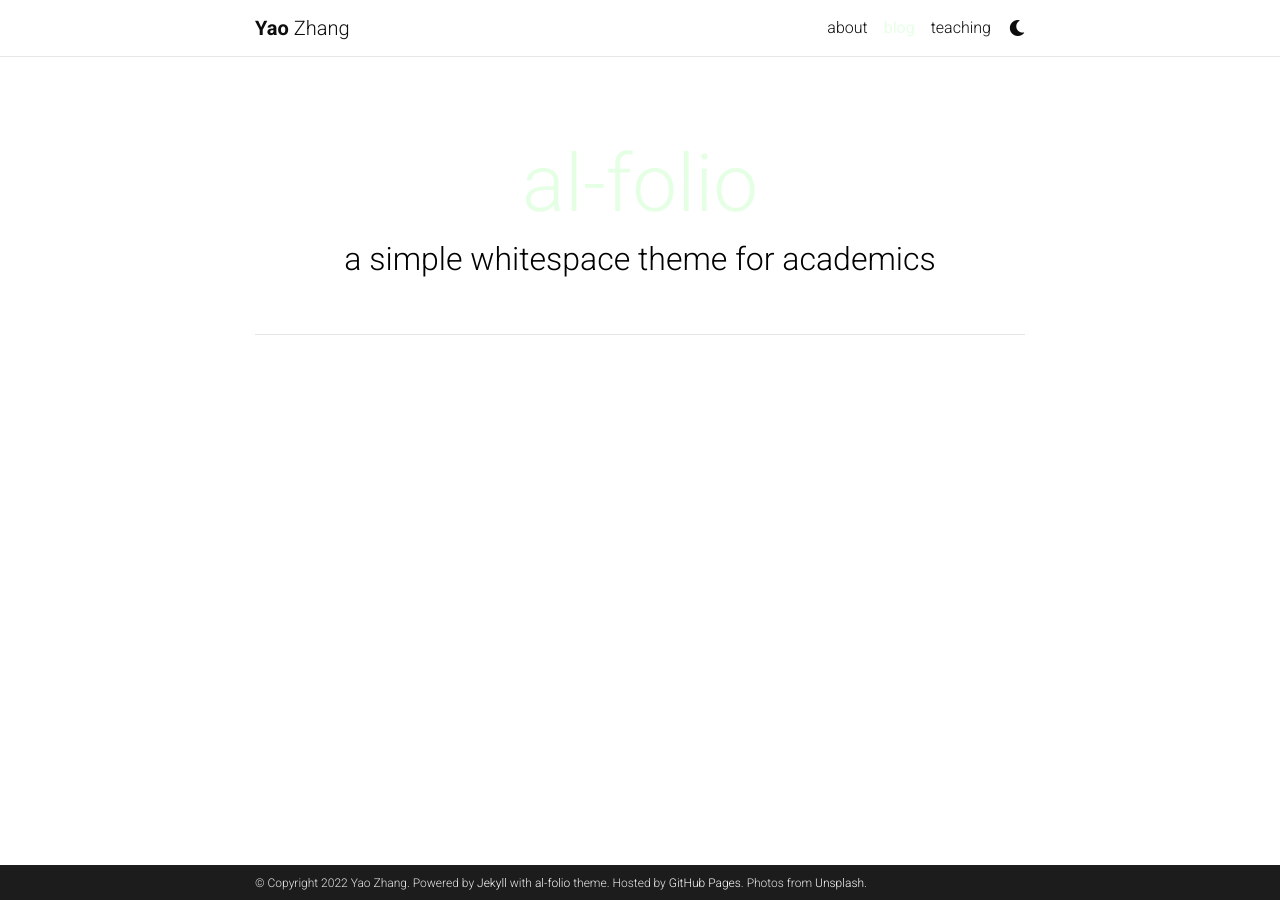
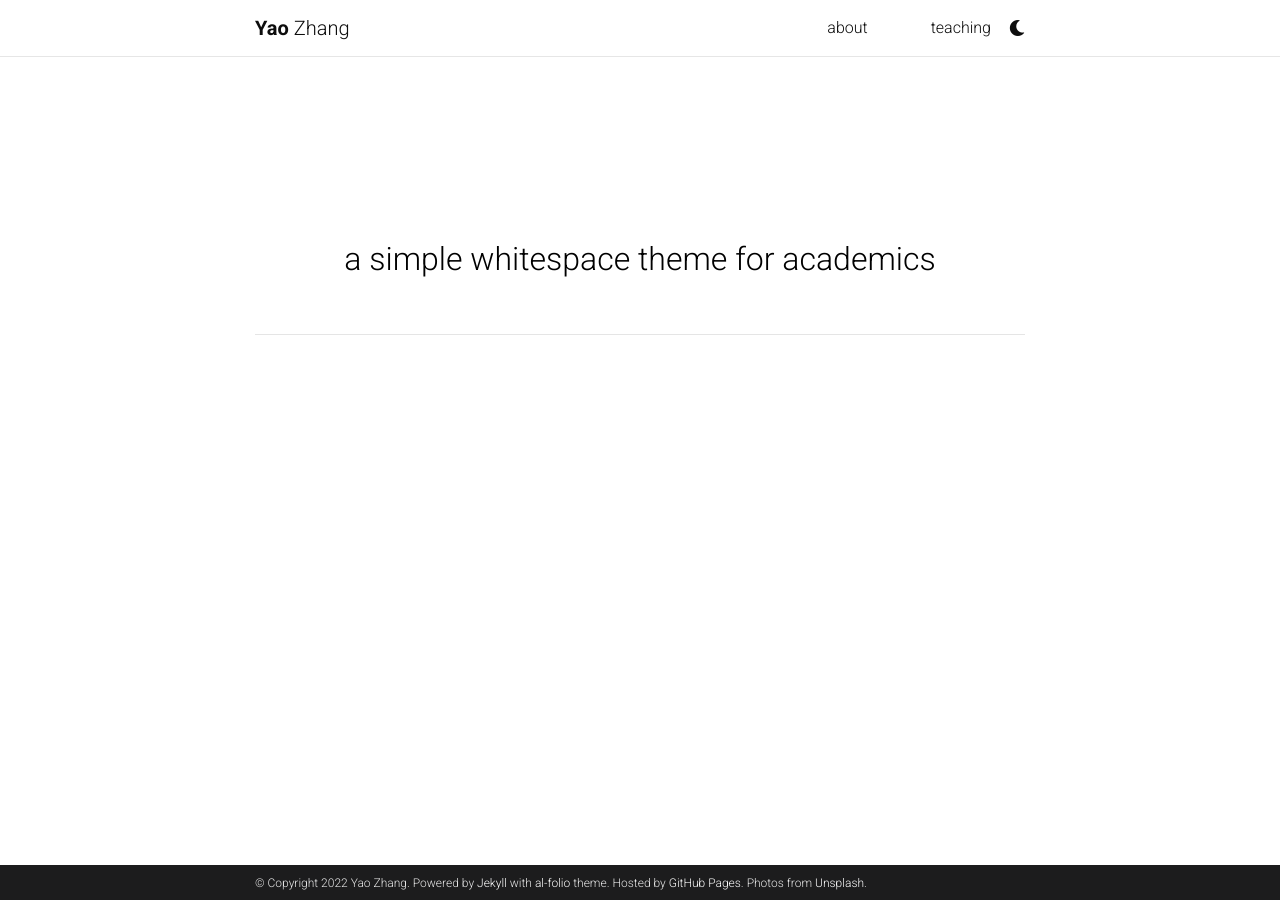
Before and after one commit to yaozhang24/yaozhang.github.io, a Jekyll site: the page built from blog/index.html, in a window 1280 px wide. Built offline with Jekyll 4.4.1, drawn with Linux system fonts in a browser that asks for light colours; the list of posts is cut into pages by our own code; comment, search, counter and statistics services are not loaded; a style sheet for code colours, icons or effects is not loaded.

Commit message:
Update _themes.scss

```diff
--- a/_sass/_themes.scss
+++ b/_sass/_themes.scss
@@ -7,8 +7,8 @@
   --global-code-bg-color: #{$code-bg-color-light};
   --global-text-color: #{$black-color};
   --global-text-color-light: #{$grey-color};
-  --global-theme-color: #{rgba(0,255,0,.1)};
-  --global-hover-color: #{rgba(0,255,0,.1)};
+  --global-theme-color: #{rgba(0,0,255,0)};
+  --global-hover-color: #{rgba(0,0,255,0)};
   --global-footer-bg-color: #{$grey-color-dark};
   --global-footer-text-color: #{$grey-color-light};
   --global-footer-link-color: #{$white-color};
```
